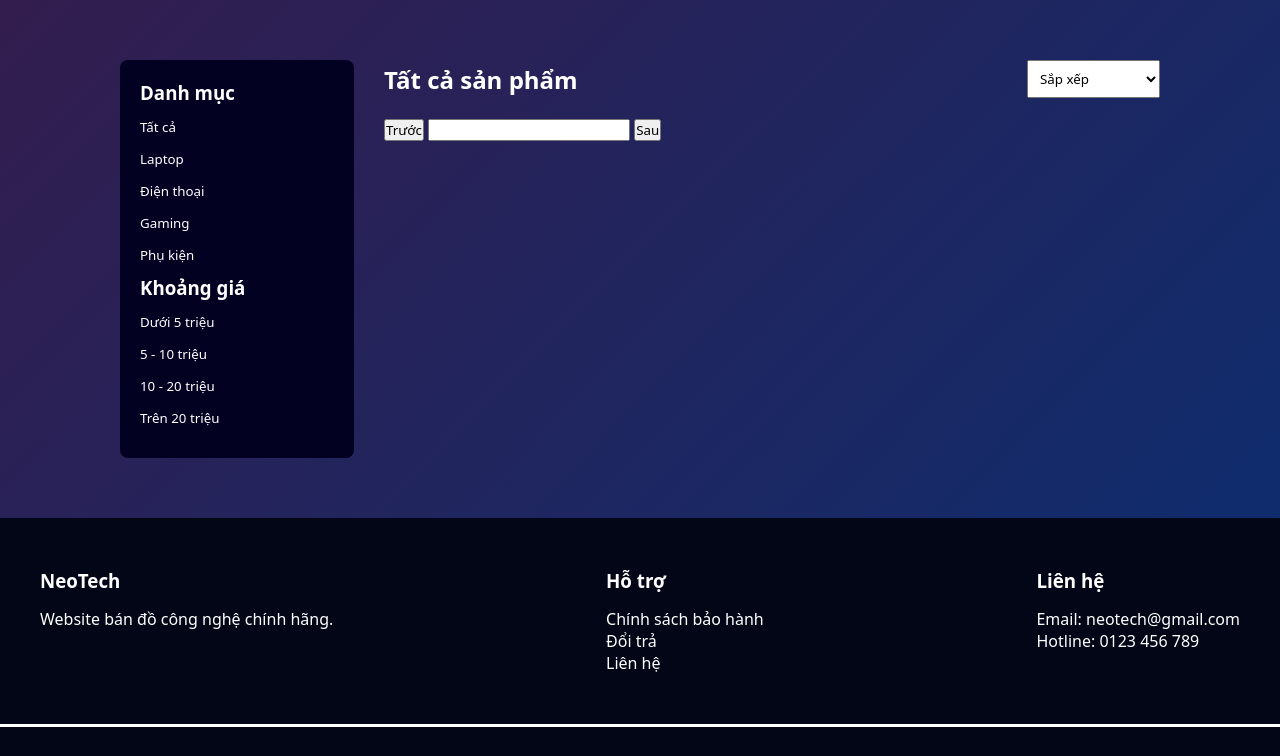
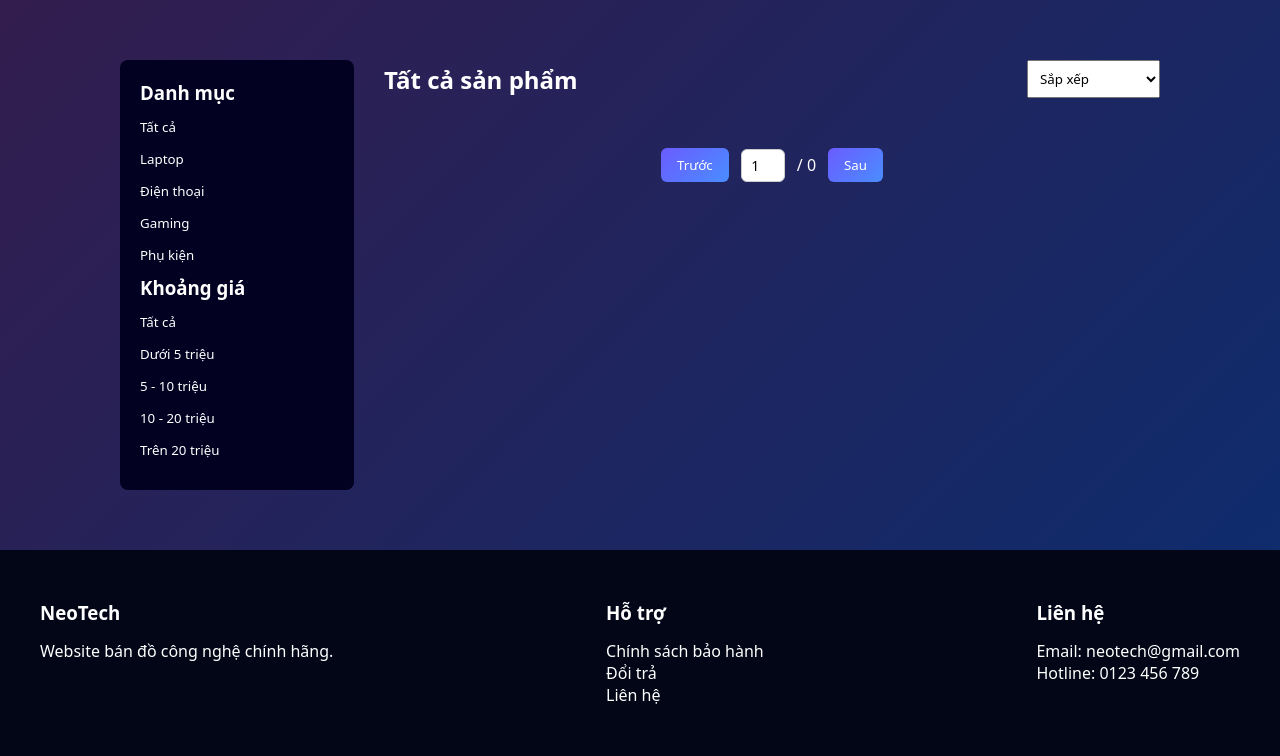
Before and after one commit to HoanNghi16/NXHK_web, a PHP site: page /product/products.php in a window 1280 px wide. Shown: the part 73-829 px from the top of the page. Before the commit the page ends 800 px from the top, so only its background shows below. Run offline with PHP 8.4, Linux system fonts and the light colour scheme; data that the repository does not hold is empty.

Commit message:
complete filter box, pagination and sort

```diff
--- a/controllers/product/productControl.php
+++ b/controllers/product/productControl.php
@@ -8,8 +8,9 @@
             if (!$price) $price=null;
             if (!$sort) $sort=null;
 
-            $products = $productService->fetchProductWithCondition($cate, $price, $sort, $page);
-            // echo json_encode($products);
+            $result = $productService->fetchProductWithCondition($cate, $price, $sort, $page);
+            $products = $result['products'];
+            $total_pages = $result['total_pages'];
             foreach ($products as $product => $detail){
                 echo '<div class="productCard">
                         <img src="https://images.unsplash.com/photo-1517336714731-489689fd1ca8">
@@ -18,6 +19,7 @@
                         <button>Mua ngay</button>
                     </div>';
             }
+            return $total_pages;
         }
     }
 ?>
--- a/product/products.php
+++ b/product/products.php
@@ -15,7 +15,7 @@
             <meta name="viewport" content="width=device-width, initial-scale=1.0">
             <title>Document</title>
             <link rel="stylesheet" href="../style/products.css">
-            <script src=""></script>
+            <script src="../js/productUIhandler.js"></script>
         </head>
         <body>
             <?php
@@ -26,66 +26,68 @@
                 <div class="productLayout">
                     <aside class="filter">
                         <h3>Danh mục</h3>
-                        <form method="GET" class="filterForm">
+                        <div class="filterForm">
                             <ul>
                                 <li>
-                                    <button style="outline: none; background: none; border: none; color: white;"  name="cate" value="">Tất cả</button>
+                                    <button onclick="filterForm(this)" style="outline: none; background: none; border: none; color: white;"  id="cate" value="">Tất cả</button>
                                 </li>
                                 <li>
-                                    <button style="outline: none; background: none; border: none; color: white;"  name="cate" value="laptop">Laptop</button>
+                                    <button onclick="filterForm(this)" style="outline: none; background: none; border: none; color: white;"  id="cate" value="laptop">Laptop</button>
                                 </li>
                                 <li>
-                                    <button style="outline: none; background: none; border: none; color: white;"  name="cate" value="phone">Điện thoại</button>
+                                    <button onclick="filterForm(this)" style="outline: none; background: none; border: none; color: white;"  id="cate" value="phone">Điện thoại</button>
                                 </li>
                                 <li>
-                                    <button style="outline: none; background: none; border: none; color: white;"  name="cate" value="gaming">Gaming</button>
+                                    <button onclick="filterForm(this)" style="outline: none; background: none; border: none; color: white;"  id="cate" value="gaming">Gaming</button>
                                 </li>
                                 <li>
-                                    <button style="outline: none; background: none; border: none; color: white;"  name="cate" value="accessories">Phụ kiện</button>
+                                    <button onclick="filterForm(this)" style="outline: none; background: none; border: none; color: white;"  id="cate" value="accessories">Phụ kiện</button>
                                 </li>
                             </ul>
                         <h3>Khoảng giá</h3>
                             <ul>
                                 <li>
-                                    <button style="outline: none; background: none; border: none; color: white;" class="cate_button" name="price" value="5">Dưới 5 triệu</button>
+                                    <button onclick="filterForm(this)" style="outline: none; background: none; border: none; color: white;" class="cate_button" id="price" value="">Tất cả</button>
                                 </li>
                                 <li>
-                                    <button style="outline: none; background: none; border: none; color: white;" class="cate_button" name="price" value="10">5 - 10 triệu</button>
+                                    <button onclick="filterForm(this)" style="outline: none; background: none; border: none; color: white;" class="cate_button" id="price" value="5">Dưới 5 triệu</button>
                                 </li>
                                 <li>
-                                    <button style="outline: none; background: none; border: none; color: white;" class="cate_button" name="price" value="20">10 - 20 triệu</button>
+                                    <button onclick="filterForm(this)" style="outline: none; background: none; border: none; color: white;" class="cate_button" id="price" value="10">5 - 10 triệu</button>
                                 </li>
                                 <li>
-                                    <button style="outline: none; background: none; border: none; color: white;" class="cate_button" name="price" value="more">Trên 20 triệu</button>
+                                    <button onclick="filterForm(this)" style="outline: none; background: none; border: none; color: white;" class="cate_button" id="price" value="20">10 - 20 triệu</button>
+                                </li>
+                                <li>
+                                    <button onclick="filterForm(this)" style="outline: none; background: none; border: none; color: white;" class="cate_button" id="price" value="more">Trên 20 triệu</button>
                                 </li>
                             </ul>
-                        </form>
+                        </div>
                     </aside>
                     <section class="productShow">
 
                         <div class="productHeader">
                             <h2 style="color: white;"><?php echo $title; ?></h2>
 
-                            <select>
-                                <option>Sắp xếp</option>
-                                <option>Giá thấp → cao</option>
-                                <option>Giá cao → thấp</option>
+                            <select id="sort" onchange="sortHandler(this)">
+                                <option value="">Sắp xếp</option>
+                                <option value="up">Giá thấp → cao</option>
+                                <option value="down">Giá cao → thấp</option>
                                 <option>Mới nhất</option>
                             </select>
                         </div>
 
                         <div class="productGrid">
                             <?php
-                                $productControl->fetchProducts($_GET['cate'] ?? "", $_GET['price'] ?? "", $_GET['sort'] ?? "", $_GET['page'] ?? 1);
+                                $total_pages = $productControl->fetchProducts($_GET['cate'] ?? "", $_GET['price'] ?? "", $_GET['sort'] ?? "", $_GET['page'] ?? 1);
                             ?>
                         </div>
 
-                        <div class="pagination">
-                            <button>Trước</button>
-                            <input type="number"/>
-                            <button>Sau</button>
+                        <div class="paginationBox">
+                            <button id="prev" onclick="changePage(this, <?php echo $total_pages; ?>)">Trước</button>
+                            <input id="pageInput" min="1" max="<?php echo $total_pages; ?>" type="number" onchange="changePage(this, this.max)"/><p><?php echo " / ".$total_pages?></p>
+                            <button id="next" onclick="changePage(this, <?php echo $total_pages?>)">Sau</button>
                         </div>
-
 
                     </section>
 
--- a/style/products.css
+++ b/style/products.css
@@ -117,3 +117,53 @@
 .productCard button:hover{
     background:#333;
 }
+
+.paginationBox{
+    display: flex;
+    align-items: center;
+    justify-content: center;
+    gap: 12px;
+    margin: 30px 0;
+    font-family: Arial, Helvetica, sans-serif;
+}
+
+.paginationBox button{
+    padding: 8px 16px;
+    border: none;
+    background: linear-gradient(135deg,#6a5cff,#4a8dff);
+    color: white;
+    font-weight: 500;
+    border-radius: 6px;
+    cursor: pointer;
+    transition: all 0.2s ease;
+}
+
+.paginationBox button:hover{
+    transform: translateY(-2px);
+    box-shadow: 0 4px 10px rgba(0,0,0,0.2);
+}
+
+.paginationBox button:active{
+    transform: scale(0.95);
+}
+
+#pageInput{
+    width: 30px;
+    padding: 6px;
+    text-align: center;
+    border: 1px solid #ccc;
+    border-radius: 6px;
+    outline: none;
+    font-size: 14px;
+}
+
+#pageInput:focus{
+    border-color: #6a5cff;
+    box-shadow: 0 0 4px rgba(106,92,255,0.4);
+}
+
+.paginationBox p{
+    margin: 0;
+    font-weight: 500;
+    color: white;
+}
```
Also changed, not shown: js/productUIhandler.js (+66 -0 lines), services/product/productService.php (+33 -18 lines).
